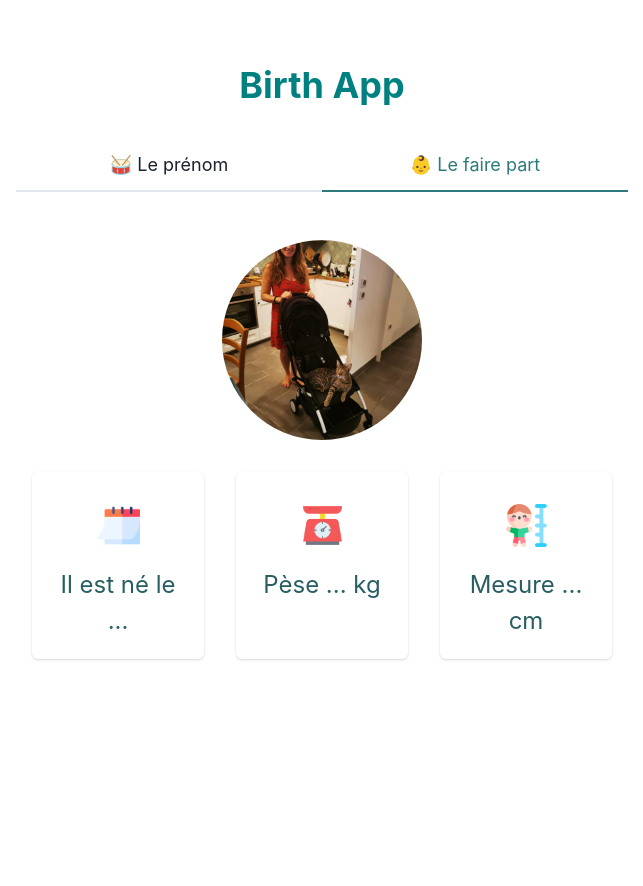
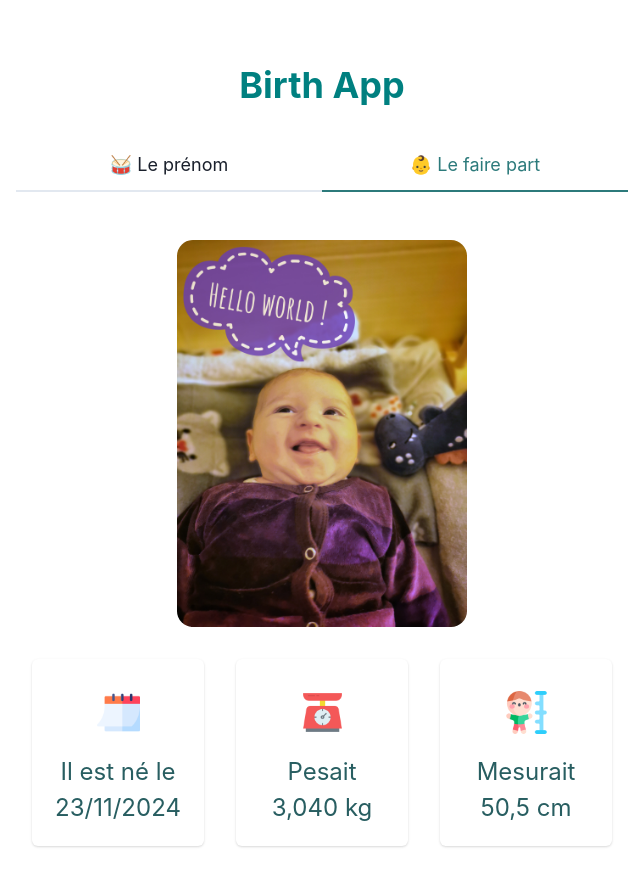
Before and after one commit to Sevan-K/name-revealed, a React (Create React App) app: page / in a window 1280 px wide. Shown: the top 886 px of the page, without its empty margins (318-961 px from the left). Before the commit the page ends 800 px from the top, so only its background shows below. Built offline with nearby package versions, Linux system fonts and the light colour scheme.

Commit message:
add noam picture

```diff
--- a/src/Components/BirthAnnouncement/BirthAnnouncement.jsx
+++ b/src/Components/BirthAnnouncement/BirthAnnouncement.jsx
@@ -10,7 +10,7 @@ import {
 import calandarIcon from '../../media/calendar.png';
 import weighingMachineIcon from '../../media/weighing-machine.png';
 import heightIcon from '../../media/height.png';
-import diegoImage from '../../media/diego-yoyo.webp';
+import helloWorldNoam from '../../media/hello-world-noam.jpeg';
 
 const BirthAnnouncement = () => {
     const [isDesktop] = useMediaQuery('(min-width: 712px)');
@@ -25,14 +25,15 @@ const BirthAnnouncement = () => {
                     gap="2rem"
                 >
                     <Image
-                        src={diegoImage}
-                        alt="Image of the famous cat Diego on a yoyo"
+                        src={helloWorldNoam}
+                        alt="Image Noam smiling and saying Hello World!"
                         objectFit="cover"
                         loading="lazy"
-                        borderRadius="full"
-                        boxSize="200px"
+                        borderRadius="1rem"
+                        boxSize={isDesktop ? '50%' : '75%'}
                     />
                 </Flex>
+                {/* TODO: use a map instead of repeating cards */}
                 <Flex
                     flexDirection={isDesktop ? 'row' : 'column'}
                     justifyContent="center"
@@ -50,7 +51,7 @@ const BirthAnnouncement = () => {
                         />
                         <CardFooter justify="center">
                             <Text fontSize="1.5rem" color="teal.700">
-                                Il est né le ...
+                                Il est né le 23/11/2024
                             </Text>
                         </CardFooter>
                     </Card>
@@ -64,7 +65,7 @@ const BirthAnnouncement = () => {
                         />
                         <CardFooter justify="center">
                             <Text fontSize="1.5rem" color="teal.700">
-                                Pèse ... kg
+                                Pesait 3,040 kg
                             </Text>
                         </CardFooter>
                     </Card>
@@ -78,7 +79,7 @@ const BirthAnnouncement = () => {
                         />
                         <CardFooter justify="center">
                             <Text fontSize="1.5rem" color="teal.700">
-                                Mesure ... cm
+                                Mesurait 50,5 cm
                             </Text>
                         </CardFooter>
                     </Card>
```
Also changed, not shown: src/media/hello-world-noam.jpeg (added).
